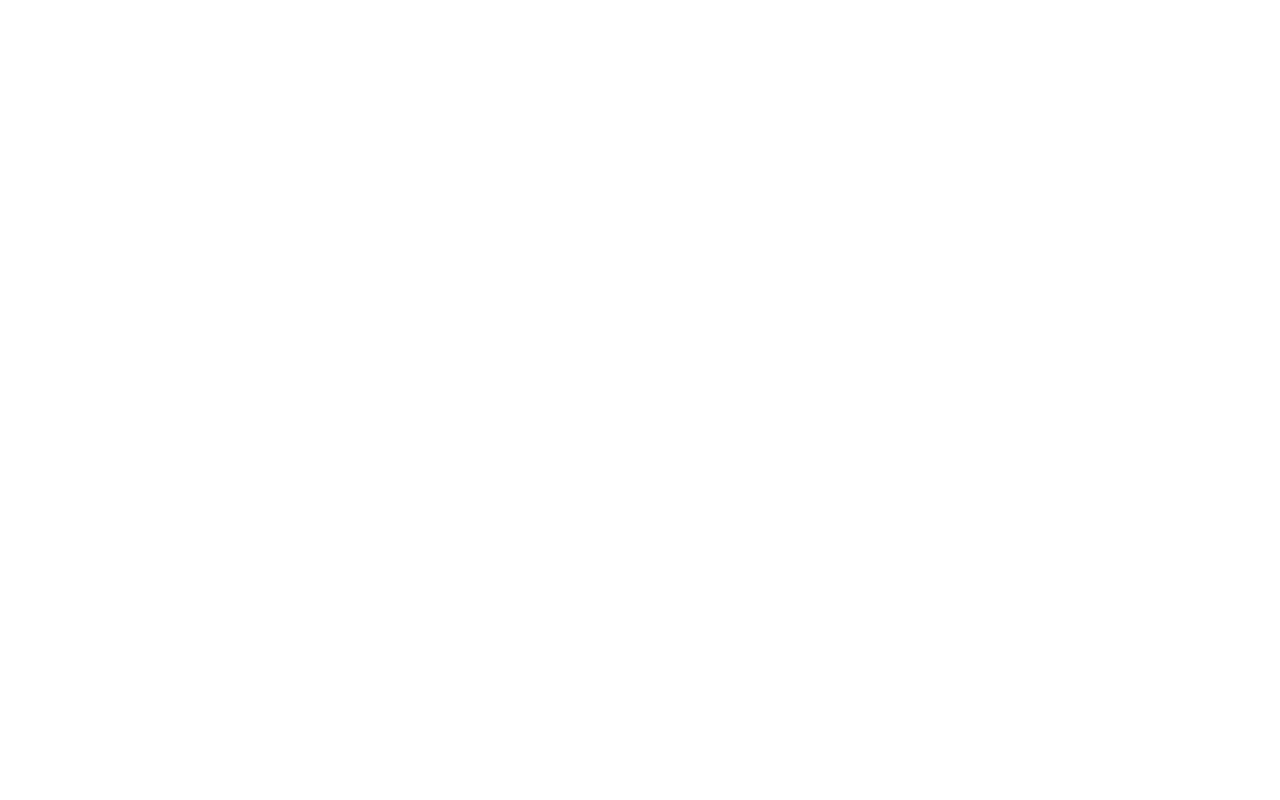
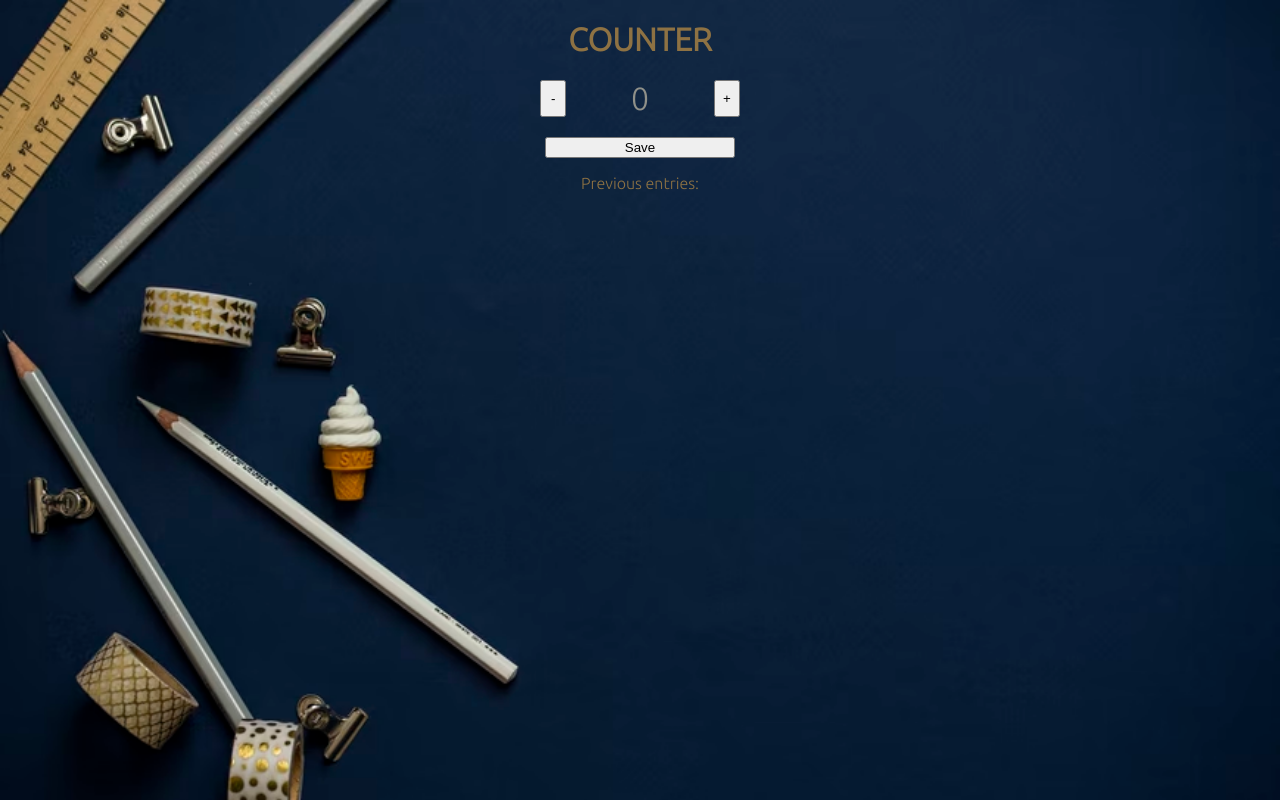
Before and after one commit to AbdulShaik786/JavaScript-Projects, a plain HTML site: page Item Counter/index.html in a window 1280 px wide. Drawn offline with Linux system fonts and the light colour scheme.

Commit message:
made changes in index.html, script.js and styles.css

```diff
--- a/Item Counter/index.html
+++ b/Item Counter/index.html
@@ -1,5 +1,24 @@
 <!Doctype HTML>
 <html>
-    <head></head>
-    <body></body>
+    <head>
+        <link rel="stylesheet" href="styles.css">
+        <link rel="preconnect" href="https://fonts.googleapis.com">
+        <link rel="preconnect" href="https://fonts.gstatic.com" crossorigin>
+        <link href="https://fonts.googleapis.com/css2?family=Ubuntu:wght@300&display=swap" rel="stylesheet">
+        <title>Item Counter</title>
+    </head>
+    <body>
+        <div id="header">
+            <h1>COUNTER</h1>
+        </div>
+        <div id="content">
+            <button id="decrement-btn" onclick="decrement()">-</button>
+            <div id="count-el">0</div>
+            <button id="increment-btn" onclick="increment()">+</button>
+        </div>
+        <button id="save-btn" onclick="save()">Save</button>
+        <p id="save-el">Previous entries: </p>
+        <div id="footer"></div>
+        <script src="script.js"></script>
+    </body>
 </html>
--- /dev/null
+++ b/Item Counter/script.js
@@ -0,0 +1,25 @@
+let count = 0
+let countEl = document.getElementById("count-el")
+let saveEl = document.getElementById("save-el")
+
+
+
+function increment(){
+    count += 1;
+    countEl.textContent = count
+}
+
+function decrement(){
+    if(count>0){
+        count -= 1;
+        countEl.textContent = count
+    }
+}
+
+function save(){
+    let countStr = count + " - "
+    saveEl.textContent += countStr
+    countEl.textContent = 0
+    count = 0;
+
+}
--- a/Item Counter/styles.css
+++ b/Item Counter/styles.css
@@ -0,0 +1,34 @@
+body{
+    background: url("images/Background.avif");
+    background-size: cover;
+    text-align: center;
+    font-family: 'Ubuntu', sans-serif;
+}
+
+#header{
+    color:#8E7243;
+}
+
+#content{
+    width: 200px;
+    display: flex;
+    justify-content: center;
+    margin: 0 auto;
+}
+
+button{
+    width: 15%;
+}
+
+#count-el{
+    width:200px;
+    color: #8F9089;
+    font-size: xx-large;
+}
+
+#save-el{
+    color: #8E7243;
+}
+#save-btn{
+    margin-top: 20px;
+}
```
Also changed, not shown: Item Counter/images/Background.avif (added).
